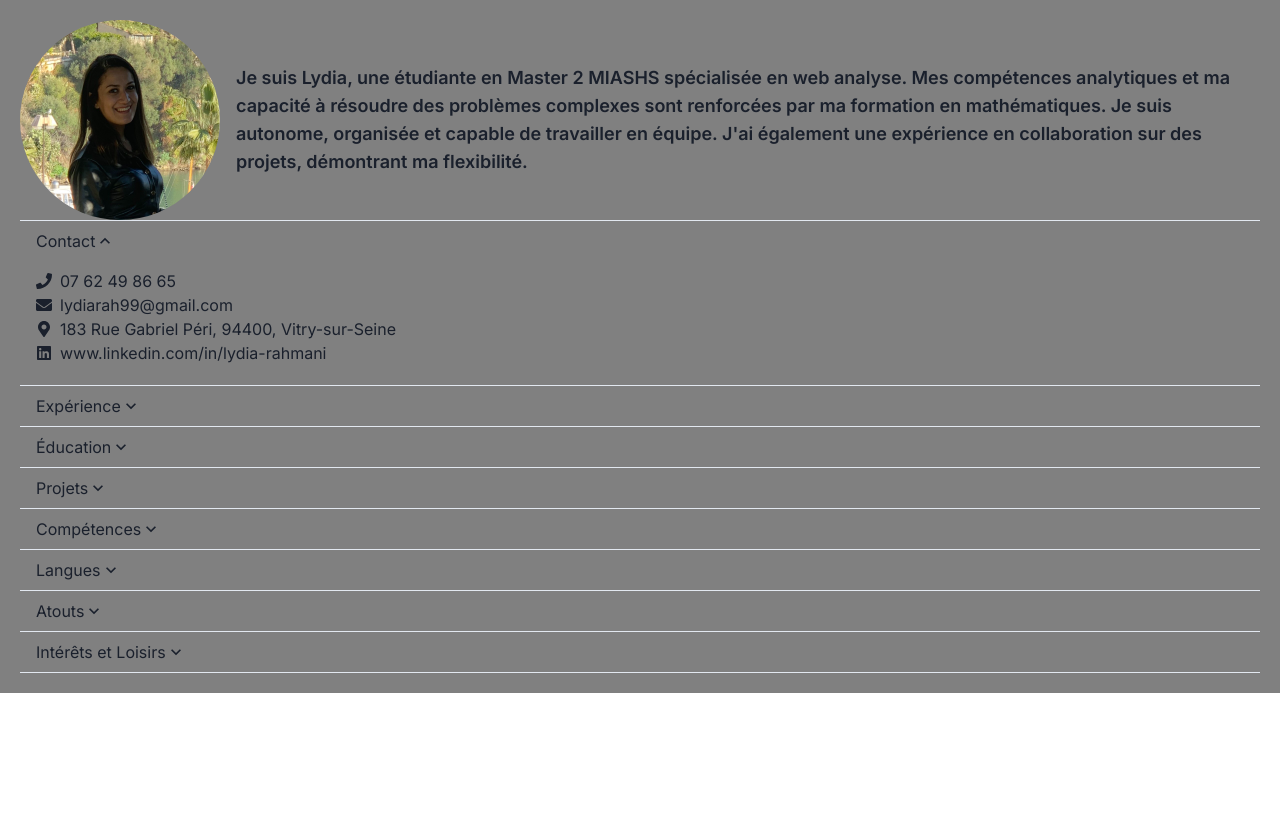
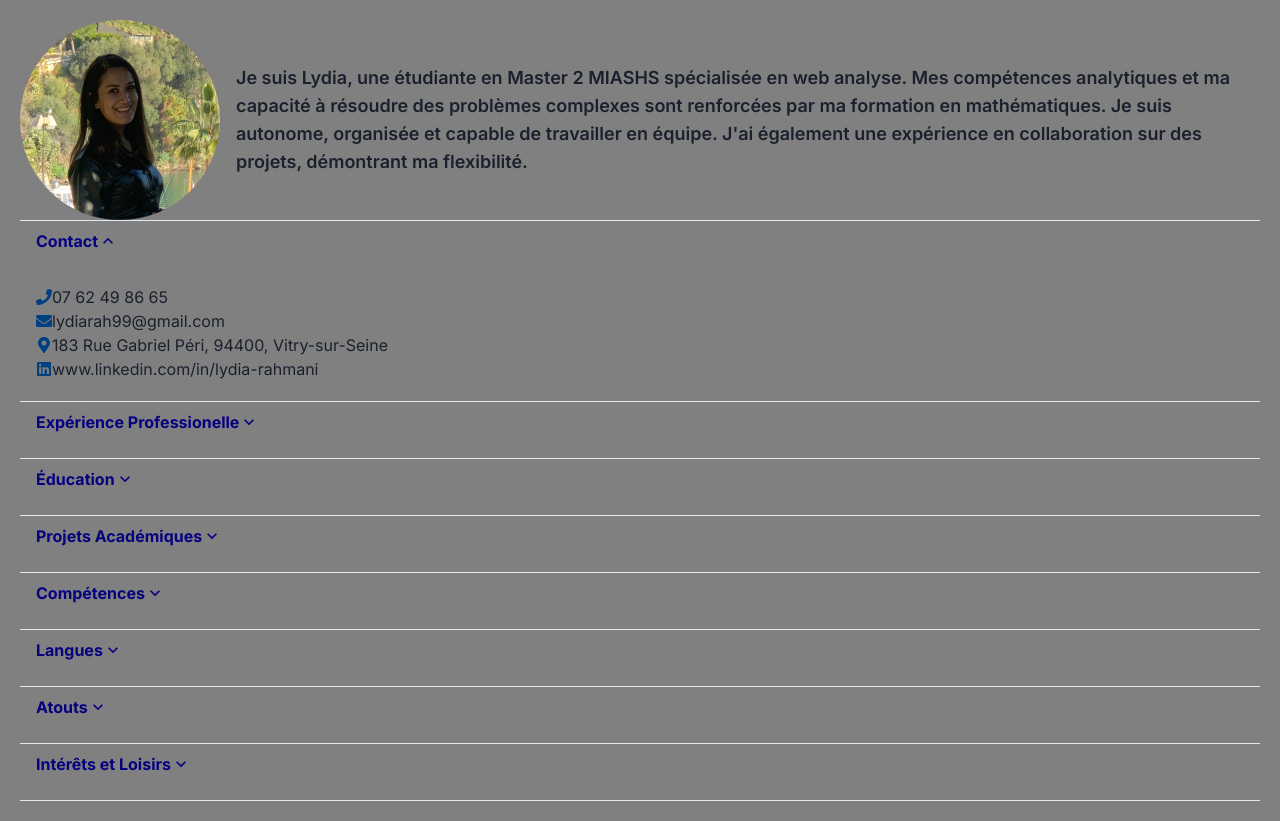
Before and after one commit to RahmaniLydia/RahmaniLydia.github.io, a Next.js app: page / in a window 1280 px wide. Both pictures are taken after a click on the button "Contact". Before the commit the page ends 800 px from the top, so only its background shows below. Built offline with nearby package versions, Linux system fonts and the light colour scheme.

Commit message:
modification page

```diff
--- a/app/globals.css
+++ b/app/globals.css
@@ -35,3 +35,10 @@
 .interest-item {
   margin-right: 300px; /* Ajustez la marge selon vos préférences */
 }
+
+h1 {
+  color: rgb(6, 0, 128);
+  font-size: 2rem;
+  font-weight: bold;
+  margin-bottom: 1rem;
+}
--- a/app/page.tsx
+++ b/app/page.tsx
@@ -59,29 +59,31 @@ export default function CV() {
       <Accordion >
         {/* Section Contact */}
         <AccordionItem>
-          <h2>
+        <h1>
+
+
             <AccordionButton>
               <span>Contact</span>
               <AccordionIcon />
             </AccordionButton>
-          </h2>
+          </h1>
 
           <AccordionPanel bg="grey">
             <div id='contact-info '>
               <div className="flex items-center">
-                <FaPhone className="mr-2" />
+                <FaPhone style={{ color: '#004080' }} />
                 <span>07 62 49 86 65</span>
               </div>
               <div className="flex items-center">
-                <FaEnvelope className="mr-2" />
+                <FaEnvelope style={{ color: '#004080' }}  />
                 <span>lydiarah99@gmail.com</span>
               </div>
               <div className="flex items-center">
-                <FaMapMarkerAlt className="mr-2" />
+                <FaMapMarkerAlt style={{ color: '#004080' }} />
                 <span>183 Rue Gabriel Péri, 94400, Vitry-sur-Seine</span>
               </div>
               <div className="flex items-center">
-                <FaLinkedin className="mr-2" />
+                <FaLinkedin style={{ color: '#004080' }} />
                 <span>
                   <a
                     href="https://www.linkedin.com/in/lydia-rahmani"
@@ -98,15 +100,15 @@ export default function CV() {
 
         {/* Section Expérience */}
         <AccordionItem  >
-          <h2>
+          <h1>
             <AccordionButton >
-              <span >Expérience</span>
+              <span >Expérience  Professionelle</span>
               <AccordionIcon />
             </AccordionButton>
-          </h2>
+            </h1>
           <AccordionPanel bg="grey">
             <div>
-            <h2>Expérience Professionnelle</h2>
+
               <ul className="list-disc ml-6">
                   <li>
                     <h3>Institut ONCOLille (Stage)</h3>
@@ -134,15 +136,15 @@ export default function CV() {
 
         {/* Section Éducation */}
         <AccordionItem>
-          <h2>
+          <h1>
             <AccordionButton>
               <span>Éducation</span>
               <AccordionIcon />
             </AccordionButton>
-          </h2>
+            </h1>
           <AccordionPanel bg="grey">
             <div>
-            <h2>Éducation</h2>
+
               <ul className="list-disc ml-6">
                   <li>
                     <h3>Master 2 MIASHS parcours Web Analyste</h3>
@@ -167,15 +169,15 @@ export default function CV() {
 
         {/* Section Projets */}
         <AccordionItem>
-          <h2>
+          <h1>
             <AccordionButton>
-              <span>Projets</span>
+              <span>Projets Académiques</span>
               <AccordionIcon />
             </AccordionButton>
-          </h2>
+            </h1>
           <AccordionPanel  bg="grey">
             <div>
-              <h2>Projets Académiques</h2>
+
               <ul className="list-disc ml-6">
                   <li>
                     <h3>Projet universitaire : Prévision</h3>
@@ -215,12 +217,12 @@ export default function CV() {
 
         {/* Section Compétences */}
         <AccordionItem>
-          <h2>
+          <h1>
             <AccordionButton>
               <span>Compétences</span>
               <AccordionIcon />
             </AccordionButton>
-          </h2>
+          </h1>
           <AccordionPanel  bg="grey">
             <div>
               <ul className="list-disc ml-6">
@@ -253,12 +255,12 @@ export default function CV() {
 
   {/* Section Langues */}
   <AccordionItem>
-          <h2>
+          <h1>
             <AccordionButton>
               <span>Langues</span>
               <AccordionIcon />
             </AccordionButton>
-          </h2>
+          </h1>
           <AccordionPanel  bg="grey">
             <div>
               <ul className="list-disc ml-6">
@@ -280,12 +282,12 @@ export default function CV() {
         </AccordionItem>
          {/* Section Atouts */}
          <AccordionItem>
-          <h2>
+          <h1>
             <AccordionButton>
               <span>Atouts</span>
               <AccordionIcon />
             </AccordionButton>
-          </h2>
+          </h1>
           <AccordionPanel  bg="grey">
             <div>
               <ul className="list-disc ml-6">
@@ -312,19 +314,19 @@ export default function CV() {
           </AccordionPanel>
         </AccordionItem>
         <AccordionItem>
-  <h2>
+  <h1>
     <AccordionButton>
       <span>Intérêts et Loisirs</span>
       <AccordionIcon />
     </AccordionButton>
-  </h2>
+  </h1>
   <AccordionPanel  bg="grey">
     <div id='dv'>
-      <div className="interest-item">Danse <FontAwesomeIcon icon={faMusic} /></div>
-      <div className="interest-item">Sport <FontAwesomeIcon icon={faDumbbell} /></div>
-      <div className="interest-item">Cuisine <FontAwesomeIcon icon={faUtensils} /></div>
-      <div className="interest-item">Voyage <FontAwesomeIcon icon={faPlane} /></div>
-      <div className="interest-item">Lecture <FontAwesomeIcon icon={faBook} /></div>
+      <div className="interest-item">Danse <FontAwesomeIcon icon={faMusic}  style={{ color: '#004080' }} /></div>
+      <div className="interest-item">Sport <FontAwesomeIcon icon={faDumbbell} style={{ color: '#004080' }}  /></div>
+      <div className="interest-item">Cuisine <FontAwesomeIcon icon={faUtensils} style={{ color: '#004080' }}  /></div>
+      <div className="interest-item">Voyage <FontAwesomeIcon icon={faPlane} style={{ color: '#004080' }}  /></div>
+      <div className="interest-item">Lecture <FontAwesomeIcon icon={faBook}  style={{ color: '#004080' }} /></div>
     </div>
   </AccordionPanel>
 </AccordionItem>
```
